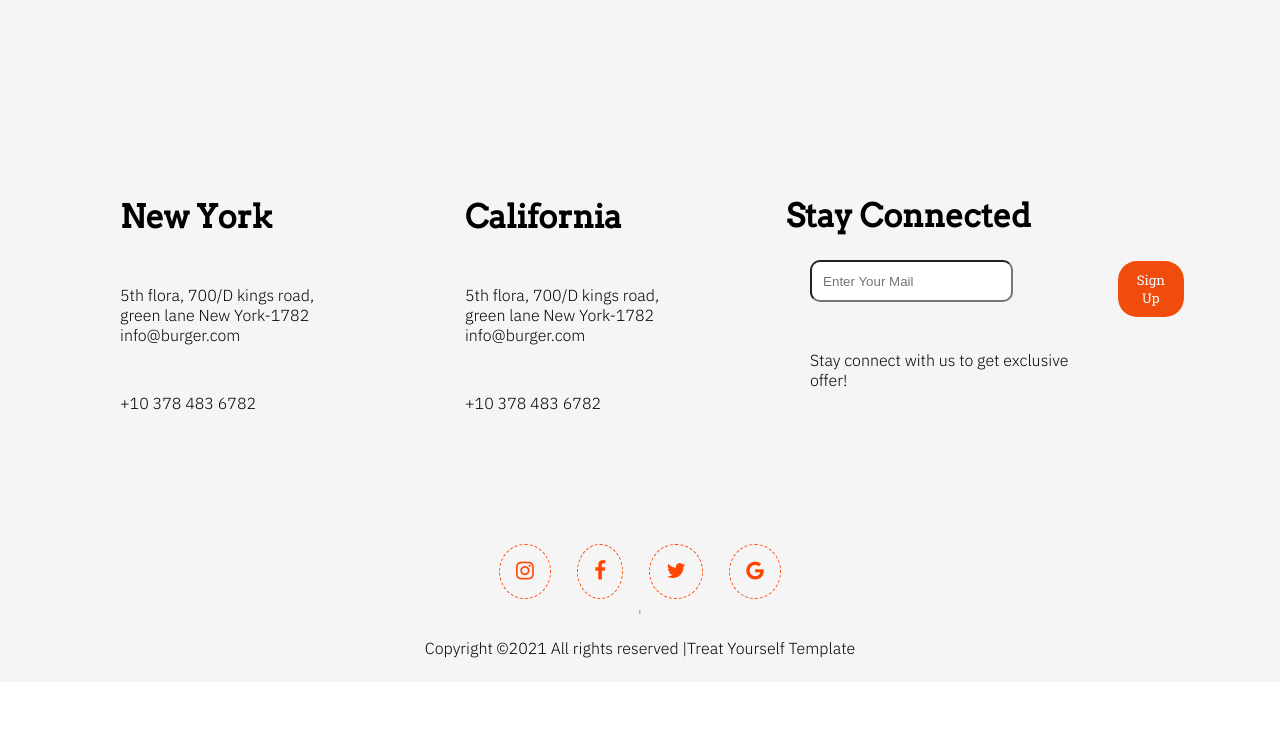
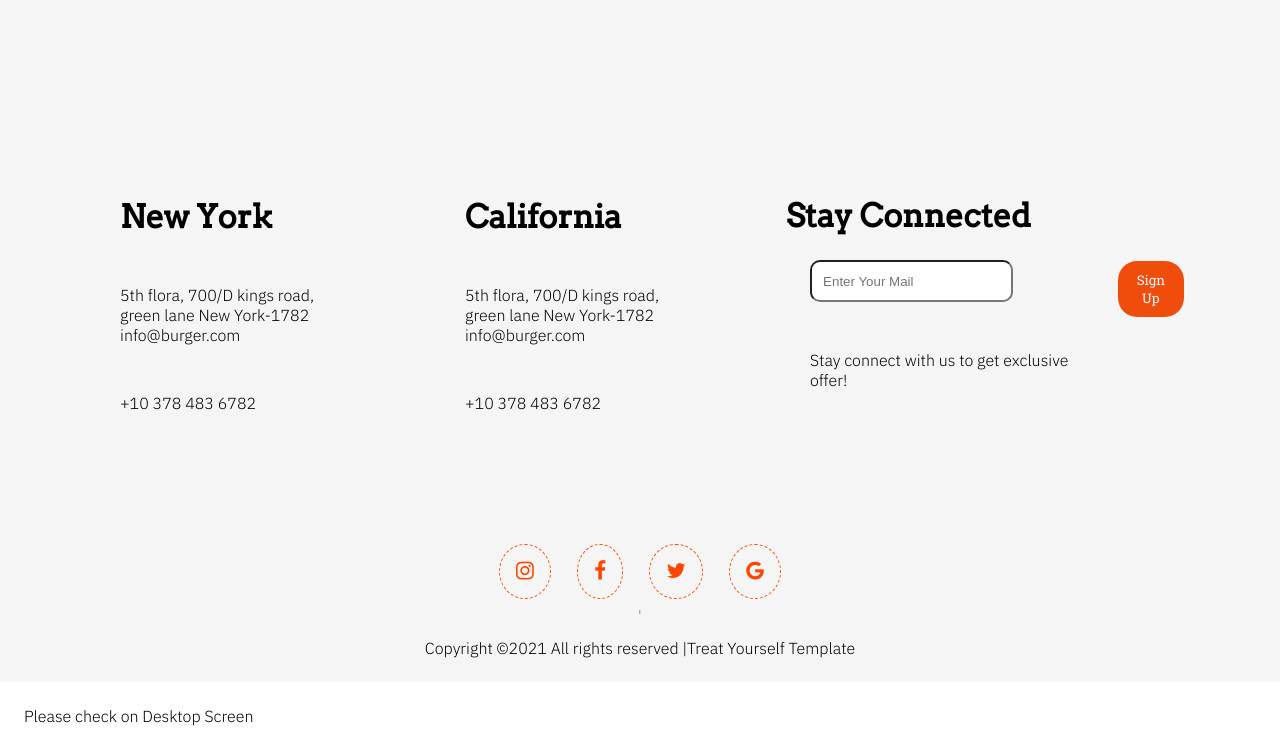
Before and after one commit to shreyk04/Restaurant-template, a plain HTML site: page index.html in a window 1280 px wide. Shown: the part 4532-5282 px from the top of the page. Before the commit the page ends 5214 px from the top, so only its background shows below. Drawn offline with Linux system fonts and the light colour scheme.

Commit message:
Update index.html

```diff
--- a/index.html
+++ b/index.html
@@ -15,6 +15,7 @@
 </head>
 
 <body>
+
     <div class="container">
 
 
@@ -307,6 +308,9 @@
 
 
     </div>
+    <div id="alert">
+        <p>Please check on Desktop Screen</p>
+    </div>
 </body>
 
 </html>
```
